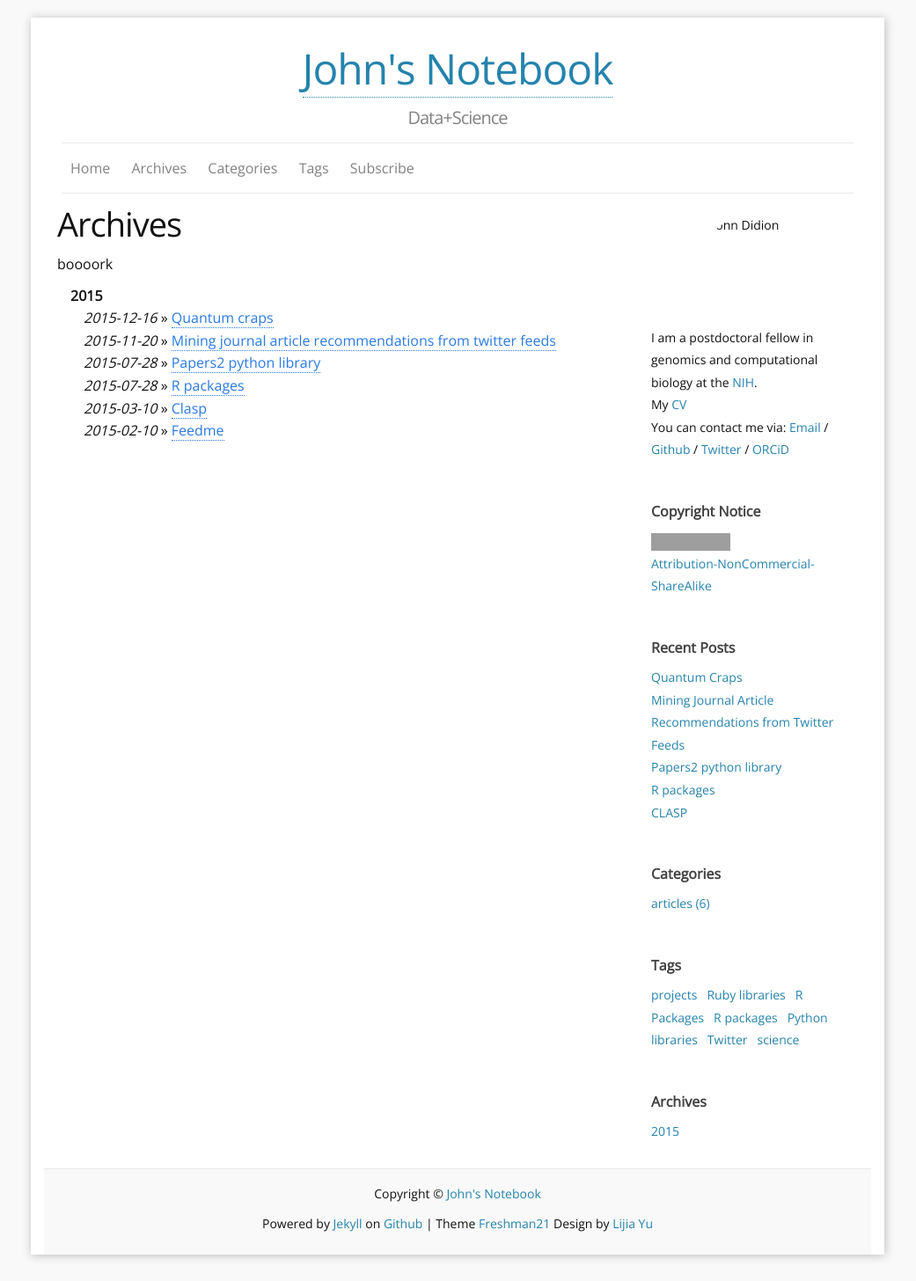
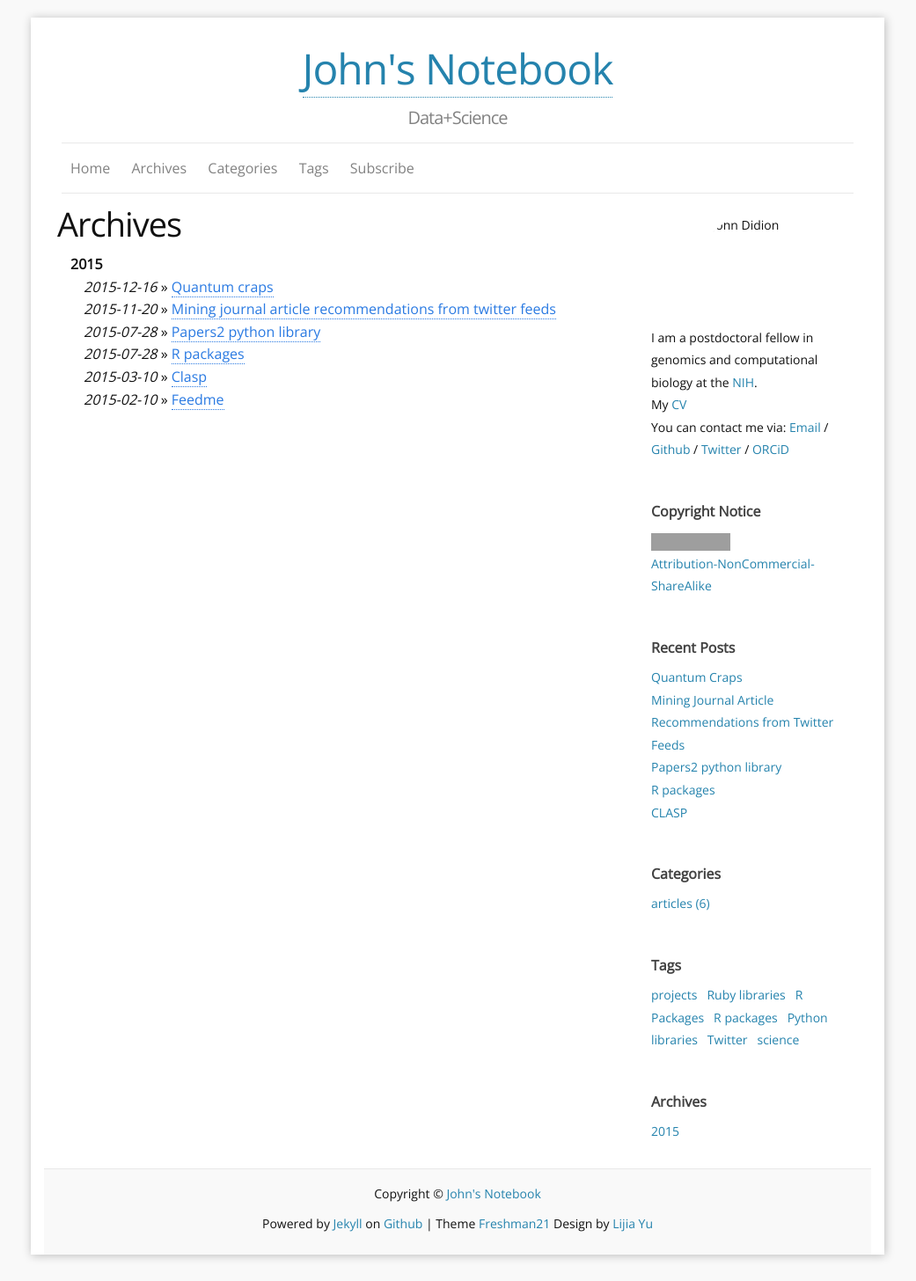
Before and after one commit to jdidion/jdidion.github.io, a Jekyll site: the page built from archives.md, in a window 1280 px wide. Shown: the whole page at 88% size, without its empty margins (120-1161 px from the left). Built offline with Jekyll 4.4.1, drawn with Linux system fonts in a browser that asks for light colours; grey boxes are pictures that could not be loaded.

Commit message:
nowicanhaz?

```diff
--- a/_layouts/page.html
+++ b/_layouts/page.html
@@ -8,7 +8,6 @@ layout: default
   </header>
 
   <article class="post-content about">
-    boooork
     {{ content }}
   </article>
 
--- a/index.html
+++ b/index.html
@@ -29,6 +29,9 @@ layout: default
 
     <article class="post-content">
       {{ post.content }}
+      <!--{% if page.comments %}-->
+      {% include comments.html %}
+      <!--{% endif %}-->
     </article> <hr />
 
     {% endfor %}
```
Also changed, not shown: _posts/2015-12-16-QuantumCraps.md (+1 -1 lines).
